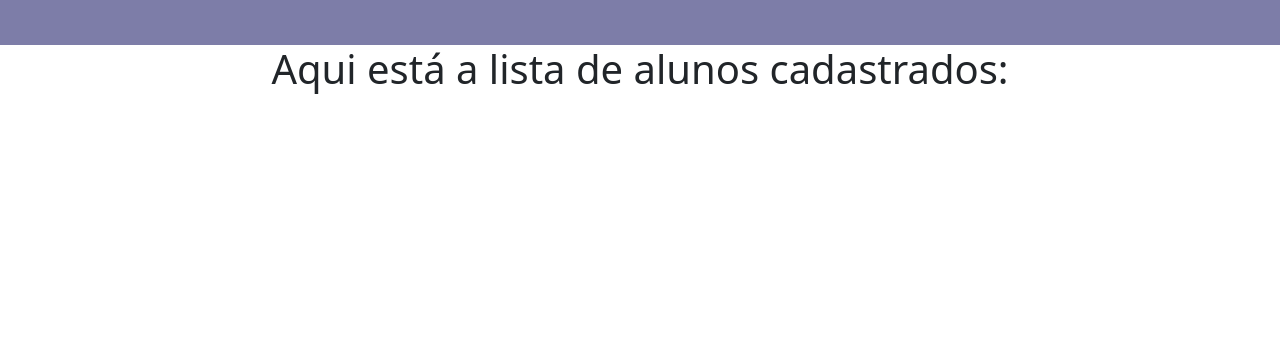
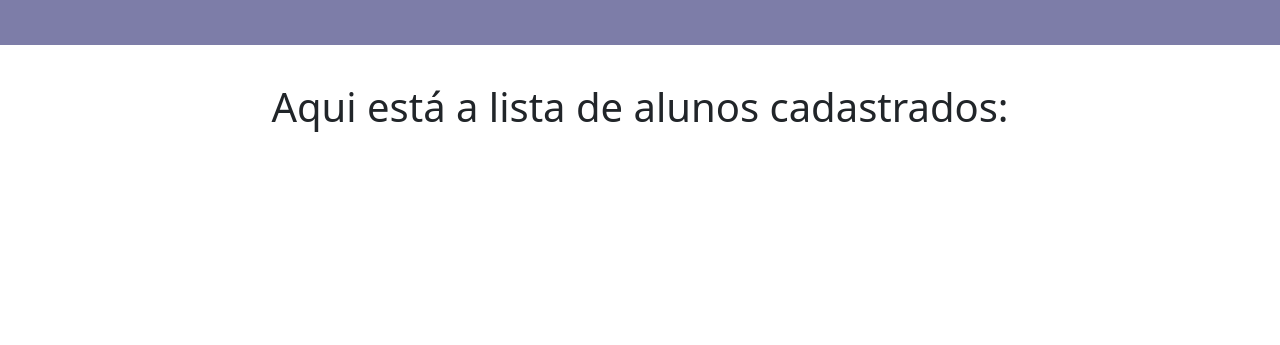
Before and after one commit to JoaoOtavio13/Matricula, a Django app: page /listar_aluno/ in a window 1280 px wide. Shown: the top 345 px of the page. Run offline with Django 5.2, Linux system fonts and the light colour scheme; data that the repository does not hold is empty.

Commit message:
commit final

```diff
--- a/Cadastro/templates/cadastro/cadastro_aluno.html
+++ b/Cadastro/templates/cadastro/cadastro_aluno.html
@@ -33,7 +33,7 @@
             {{ form.cidade }}
         </div>
         <div class="mb-3" style="margin-left: 16%; width:70%; display: flex;">
-            <label for="email" class="form-label" style="margin-left: -1%;margin-right: 4%">E-mail</label>
+            <label for="email" class="form-label" style="margin-left: -1%;margin-right: 4%; white-space: nowrap;">E-mail</label>
             {{ form.email }}
         </div>
         <div class="mb-3" style="margin-left: 16%; width:70%; display: flex;">
--- a/Cadastro/templates/cadastro/listar_aluno.html
+++ b/Cadastro/templates/cadastro/listar_aluno.html
@@ -1,7 +1,7 @@
 {% extends 'cadastro/cadastro_aluno.html' %}
 
 {% block main %}
-    <h1 class="h1" style="text-align: center;"> Aqui está a lista de alunos cadastrados: </h1>
+    <h1 class="h1" style="text-align: center; margin-top:3%; margin-bottom: 4%;"> Aqui está a lista de alunos cadastrados: </h1>
     {% for alunos in alunos %}
             <div class="col-md-12">
                 <div class="card mb-4 shadow-sm" style="width: 50%; margin-left:25% ;">
```
